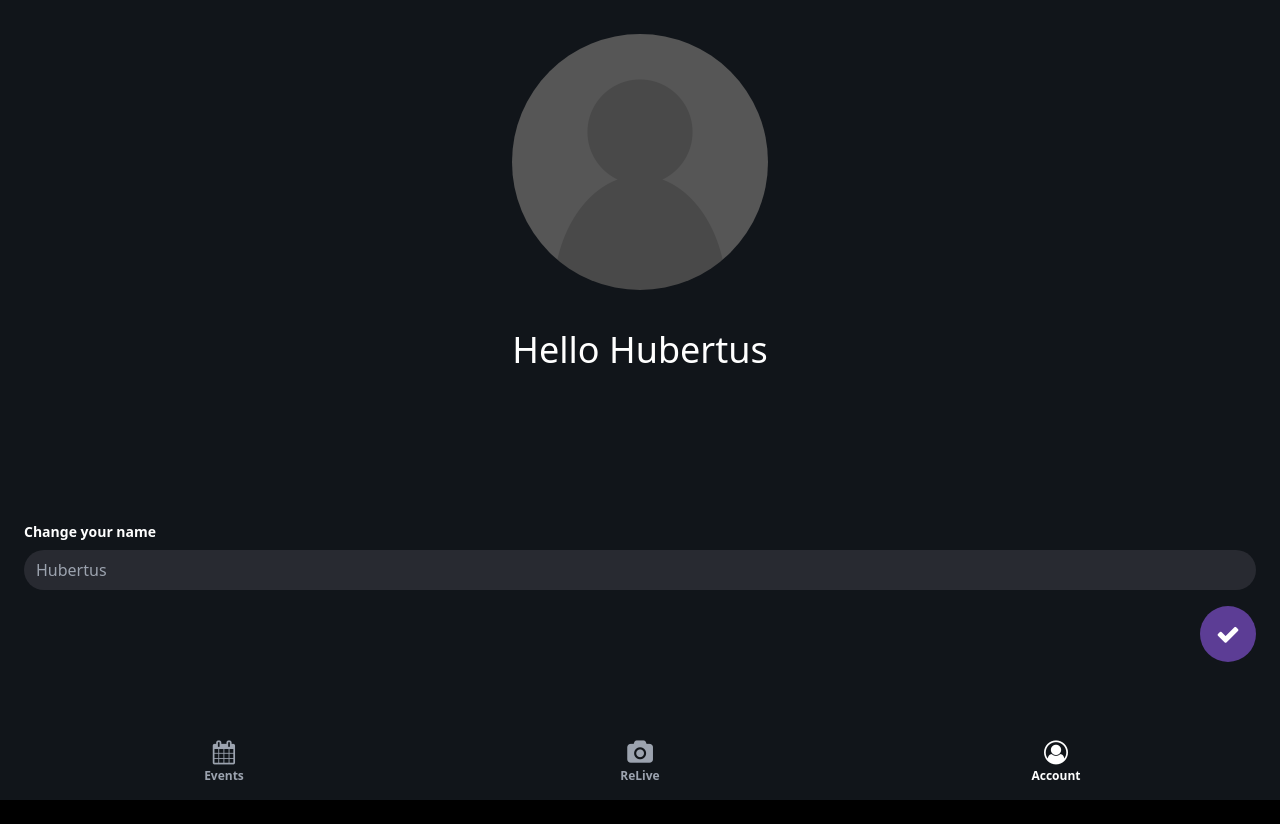
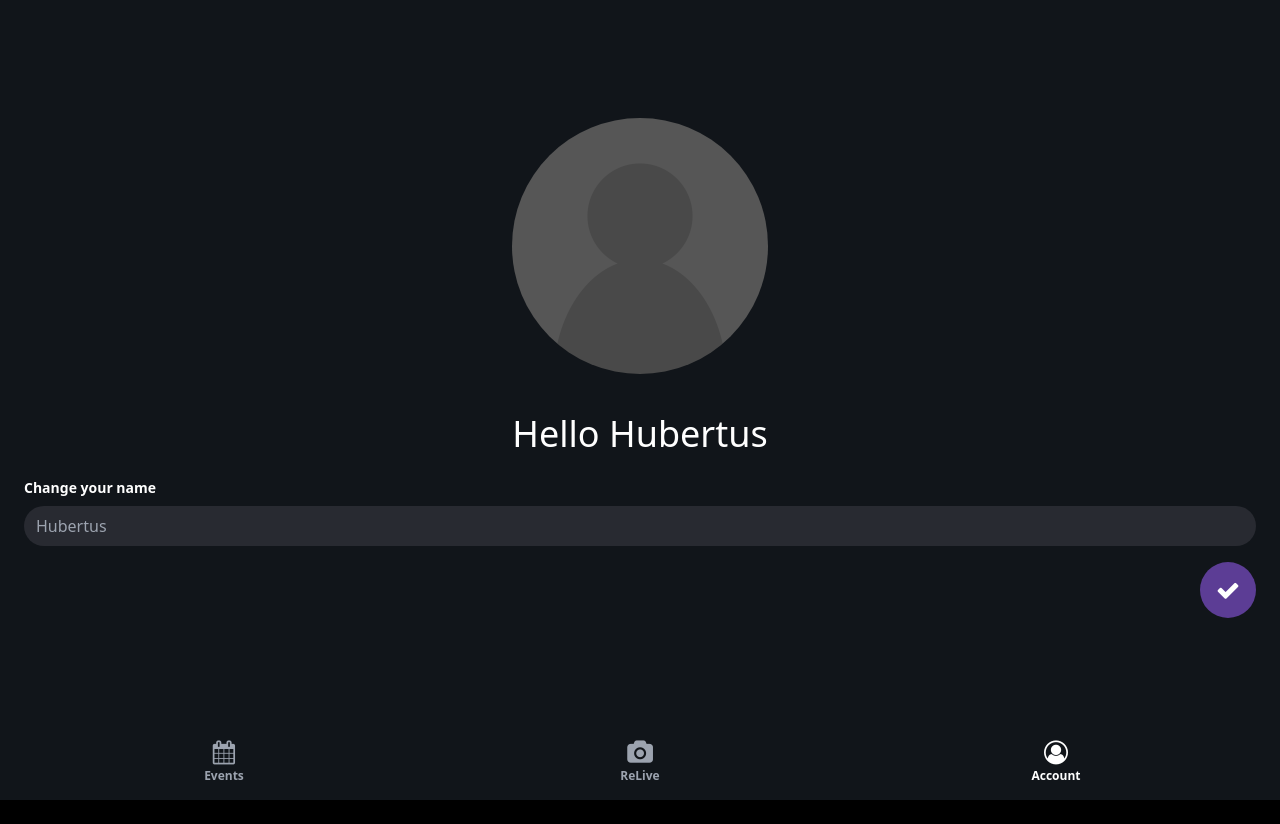
Before and after one commit to relievers/relive, a SvelteKit app in the folder frontend/: page /settings in a window 1280 px wide. Built offline with nearby package versions, Linux system fonts and the light colour scheme.

Commit message:
Fix UI Accountsettings

```diff
--- a/frontend/src/routes/settings/+page.svelte
+++ b/frontend/src/routes/settings/+page.svelte
@@ -4,13 +4,13 @@
 
 <div class="flex-grow w-full">
     <div class="bg-background min-h-full flex flex-col justify-center items-center">
-        <div class="rounded-full overflow-hidden w-64 h-64 mb-10">
+        <div class="rounded-full overflow-hidden w-64 h-64 mb-10 mt-10">
             <!-- Currently placeholder Profile Picture -->
             <img src="emptyProfilePicture.png" alt="{username}' Profile Picture" class="w-full h-full object-cover" />
           </div>
         <h1 class="text-white text-4xl">Hello {username}</h1>
 
-        <form class="p-6 rounded-lg w-full h-full flex flex-col mt-32">
+        <form class="p-6 rounded-lg w-full h-full flex flex-col">
             <div class="mb-4">
                 <label for="change-username" class="block text-white text-sm font-bold mb-2">Change your name</label>
                 <input type="text" id="event-name" name="event-name" placeholder="{username}" class="border-none rounded-full w-full py-2 px-3 text-white bg-gray-200 focus:outline-none focus:border-blue-500" style="background-color: #282A31;">
```
